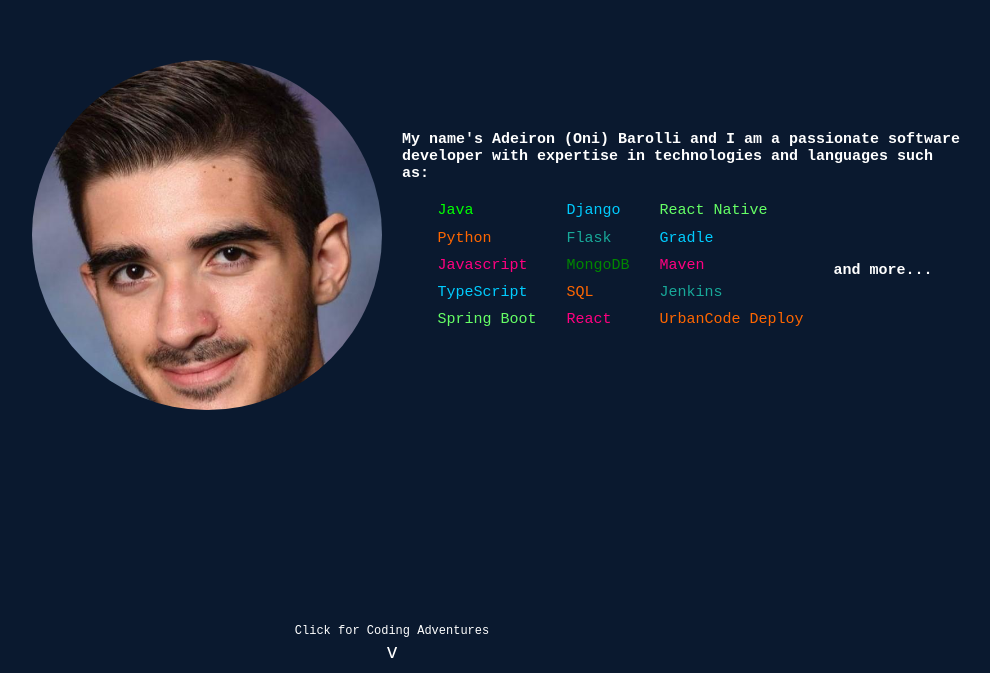
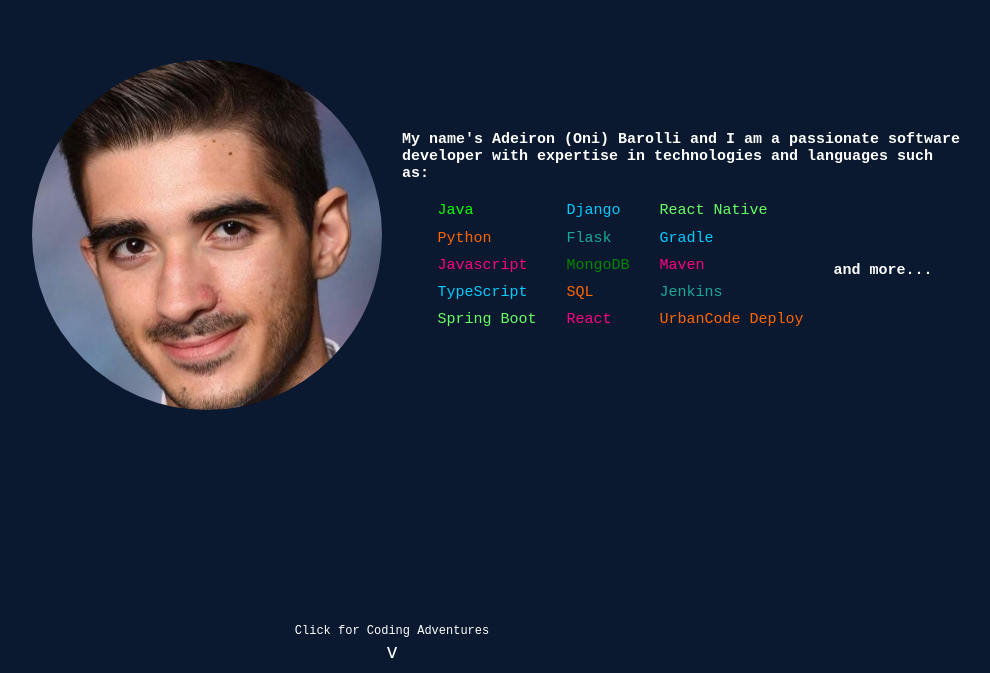
Before and after one commit to abarolli/Portfolio, a React (Vite) app: page / in a window 1280 px wide. Shown: the part 127-800 px from the top of the page, without its empty margins (248-1238 px from the left). Built offline with nearby package versions, Linux system fonts and the light colour scheme.

Commit message:
Moved my face bg image up 25%

```diff
--- a/src/components/MyFace.module.css
+++ b/src/components/MyFace.module.css
@@ -1,5 +1,6 @@
 .face {
   background-image: url(/me.jpeg);
+  background-position-y: 25%;
   height: 350px;
   width: 350px;
   background-size: cover;
```
